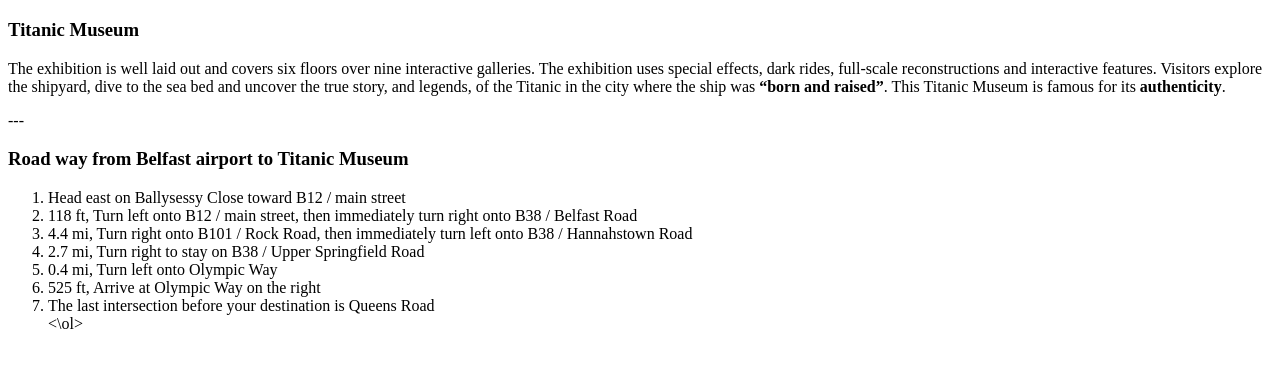
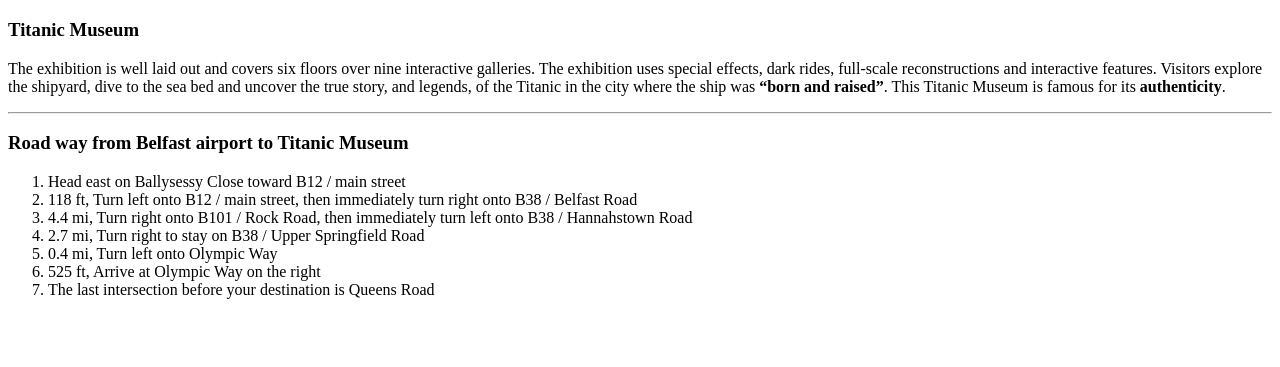
Before and after one commit to 44-563-Web-Apps-F22/44563-webapps-assignment-3-SainathBosss, a plain HTML site: page index.html in a window 1280 px wide. Shown: the part 61-428 px from the top of the page. Drawn offline with Linux system fonts and the light colour scheme.

Commit message:
added hr tag

```diff
--- a/index.html
+++ b/index.html
@@ -8,7 +8,7 @@
 
     <h3>Titanic Museum</h3>
     <p>The exhibition is well laid out and covers six floors over nine interactive galleries. The exhibition uses special effects, dark rides, full-scale reconstructions and interactive features. Visitors explore the shipyard, dive to the sea bed and uncover the true story, and legends, of the Titanic in the city where the ship was <b>“born and raised”</b>. This Titanic Museum is famous for its <b>authenticity</b>.</p>
-    ---
+<hr>
     <h3>Road way from Belfast airport to Titanic Museum</h3>
     <ol>
         <li>Head east on Ballysessy Close toward B12 / main street</li>
@@ -18,7 +18,7 @@
         <li>0.4 mi, Turn left onto Olympic Way</li>
         <li>525 ft, Arrive at Olympic Way on the right</li>
         <li>The last intersection before your destination is Queens Road</li>
-    <\ol>
+    </ol>
 
 </body>
 </html>
```
